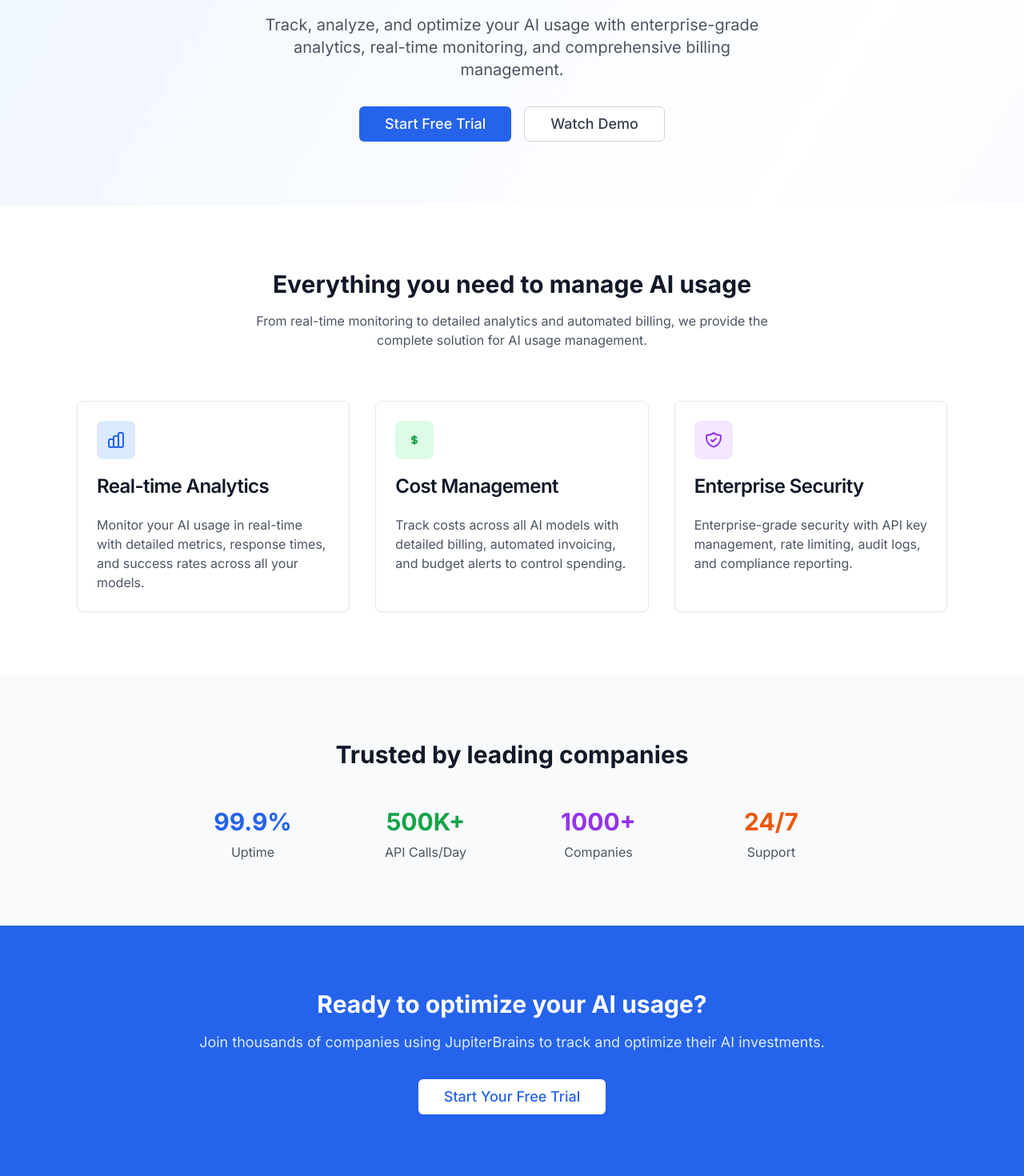
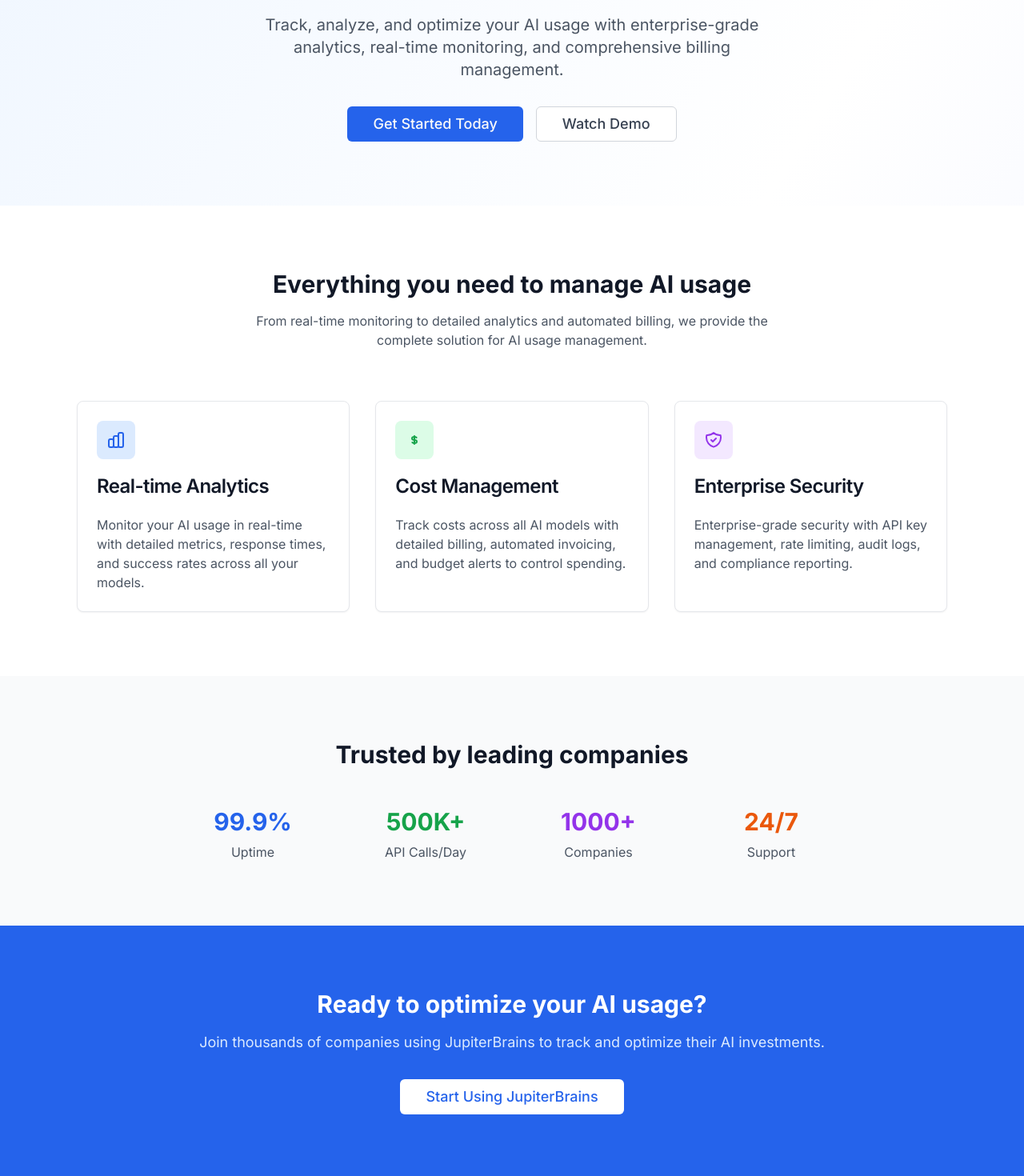
Before and after one commit to SanskarGalaxyweblinks/jupiter-ai-nexus, a React (Vite) app: page / in a window 1280 px wide. Shown: the part 280-1750 px from the top of the page at 80% size. Built offline with nearby package versions, Linux system fonts and the light colour scheme.

Commit message:
Remove free trial button
Remove the "Start Free Trial" button and associated text from the landing page.

```diff
--- a/src/pages/LandingPage.tsx
+++ b/src/pages/LandingPage.tsx
@@ -43,7 +43,7 @@ const LandingPage = () => {
           <div className="flex flex-col sm:flex-row gap-4 justify-center">
             <Link to="/auth">
               <Button size="lg" className="bg-blue-600 hover:bg-blue-700 text-lg px-8 py-3">
-                Start Free Trial
+                Get Started Today
               </Button>
             </Link>
             <Button size="lg" variant="outline" className="border-gray-300 text-gray-700 hover:bg-gray-50 text-lg px-8 py-3">
@@ -159,7 +159,7 @@ const LandingPage = () => {
           </p>
           <Link to="/auth">
             <Button size="lg" className="bg-white text-blue-600 hover:bg-gray-100 text-lg px-8 py-3">
-              Start Your Free Trial
+              Start Using JupiterBrains
             </Button>
           </Link>
         </div>
```
